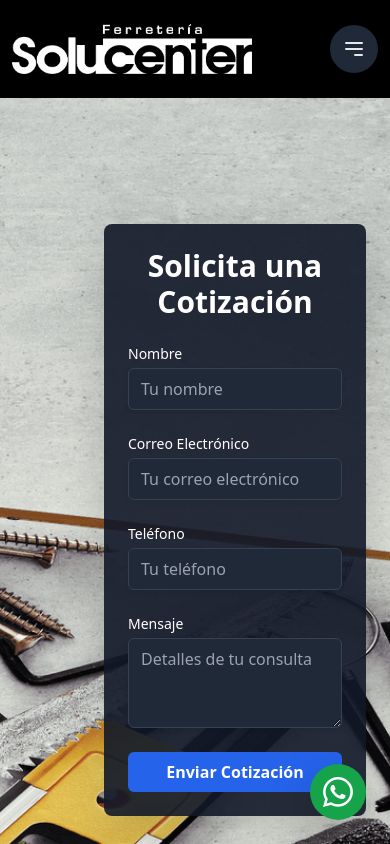
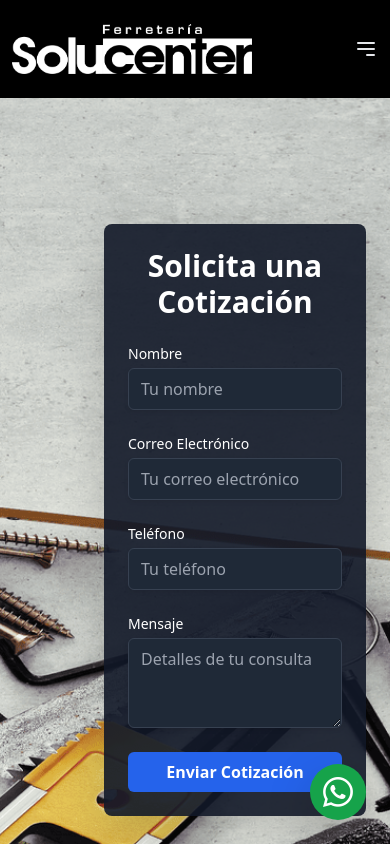
Before and after one commit to RodrigoNarvaez77/proyectoreact, a React (Vite) app: page / in a window 390 px wide. Shown: the top 844 px of the page. Built offline with nearby package versions, Linux system fonts and the light colour scheme.

Commit message:
28-01-2025

```diff
--- a/src/components/Header.jsx
+++ b/src/components/Header.jsx
@@ -29,10 +29,9 @@ const Header = () => {
           />
         </a>
 
-        {/* Botón para menú móvil estilizado */}
-        {/* Botón para menú móvil estilizado */}
+        {/* Botón para menú móvil */}
         <button
-          className="lg:hidden flex items-center justify-center w-12 h-12 rounded-full bg-gray-800 text-gray-200 hover:bg-gray-700 focus:ring-2 focus:ring-blue-500 focus:outline-none transform hover:scale-110 transition duration-300 ease-in-out"
+          className="lg:hidden text-gray-200 focus:outline-none"
           onClick={toggleMenu}
           aria-label="Toggle navigation"
         >
```
